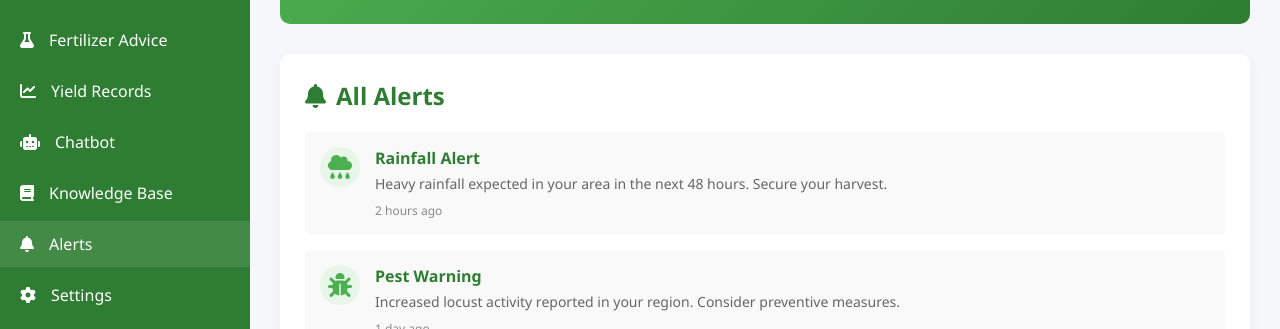
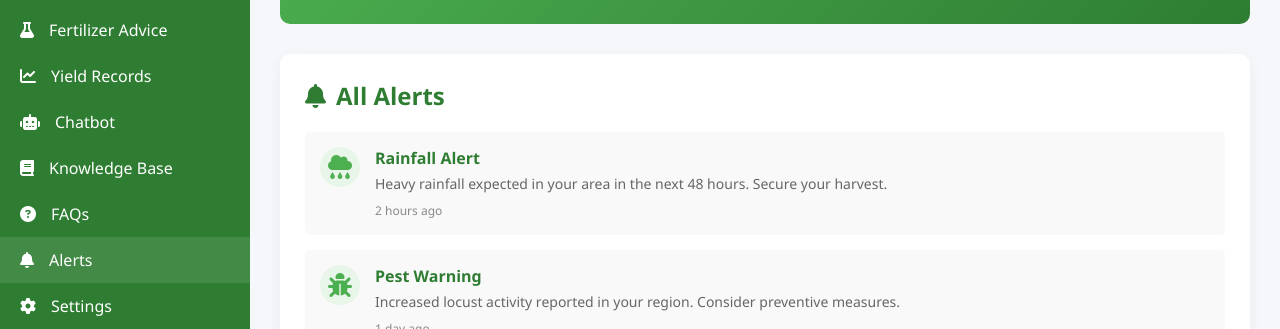
Before and after one commit to karthikvettiyath/ecofarm, a website: page frontend/alerts.html in a window 1280 px wide. Shown: the part 201-530 px from the top of the page. Drawn offline with Linux system fonts and the light colour scheme.

Commit message:
fifth commit

```diff
--- a/frontend/alerts.html
+++ b/frontend/alerts.html
@@ -16,12 +16,13 @@
             <nav class="menu">
                 <ul>
                     <li><a href="dashboard.html"><i class="fas fa-home"></i> Dashboard</a></li>
-                    <li><a href="#"><i class="fas fa-seedling"></i> Crop Recommendations</a></li>
-                    <li><a href="#"><i class="fas fa-flask"></i> Fertilizer Advice</a></li>
+                    <li><a href="croprecommendations.html"><i class="fas fa-seedling"></i> Crop Recommendations</a></li>
+                    <li><a href="fertilizeradvice.html"><i class="fas fa-flask"></i> Fertilizer Advice</a></li>
                     <li><a href="yieldrecords.html"><i class="fas fa-chart-line"></i> Yield Records</a></li>
-                    <li><a href="#"><i class="fas fa-robot"></i> Chatbot</a></li>
+                    <li><a href="chatbot.html"><i class="fas fa-robot"></i> Chatbot</a></li>
                     <li><a href="knowledgebase.html"><i class="fas fa-book"></i> Knowledge Base</a></li>
-                    <li class="active"><a href="#"><i class="fas fa-bell"></i> Alerts</a></li>
+                    <li><a href="faq.html"><i class="fas fa-question-circle"></i> FAQs</a></li>
+                    <li class="active"><a href="alerts.html"><i class="fas fa-bell"></i> Alerts</a></li>
                     <li><a href="settings.html"><i class="fas fa-cog"></i> Settings</a></li>
                     <li><a href="#" id="logout"><i class="fas fa-sign-out-alt"></i> Logout</a></li>
                 </ul>
--- a/frontend/dashboard.css
+++ b/frontend/dashboard.css
@@ -35,10 +35,14 @@ body {
 
 .menu ul {
     list-style: none;
+    padding: 0;
+    margin: 0;
 }
 
 .menu li {
-    margin-bottom: 5px;
+    margin: 0;
+    padding: 0;
+    width: 100%;
 }
 
 .menu a {
@@ -49,6 +53,7 @@ body {
     color: white;
     text-decoration: none;
     transition: background-color 0.3s;
+    width: 100%;
 }
 
 .menu a:hover, .menu li.active a {
```
Also changed, not shown: frontend/chatbot.html (+4 -3 lines), frontend/croprecommendations.html (+1 -1 lines), frontend/dashboard.html (+1 -0 lines), frontend/faq.html (+3 -3 lines), frontend/fertilizeradvice.html (+1 -1 lines), frontend/knowledgebase.html (+2 -1 lines), frontend/settings.html (+2 -1 lines), frontend/yieldrecords.html (+1 -1 lines).
